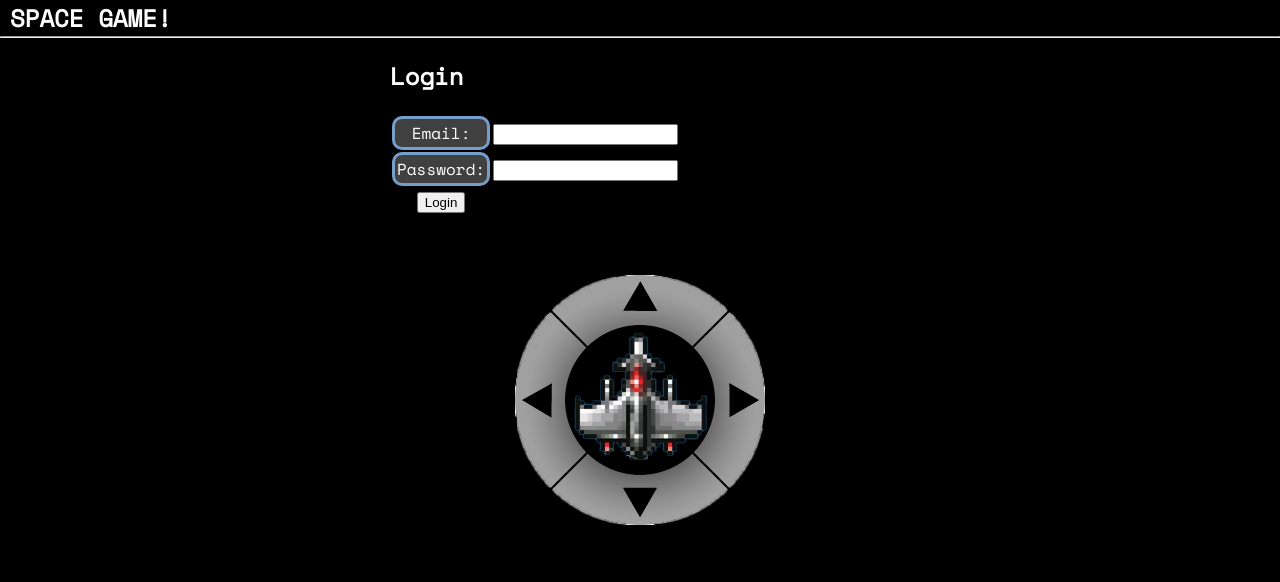
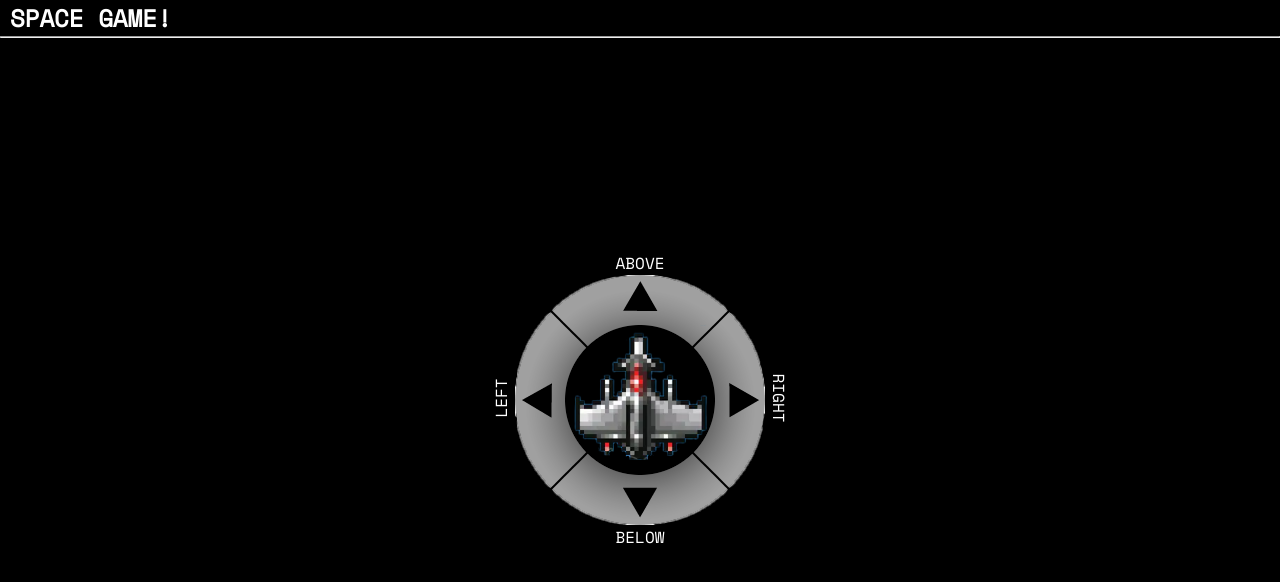
Before and after one commit to sam-sjs/space-game-vue, a Vue app: page / in a window 1280 px wide. Shown: the top 582 px of the page. Built offline with nearby package versions, Linux system fonts and the light colour scheme.

Commit message:
Setup Vuex

```diff
--- a/package.json
+++ b/package.json
@@ -10,7 +10,9 @@
   "dependencies": {
     "axios": "^0.21.1",
     "core-js": "^3.6.5",
-    "vue": "^2.6.11"
+    "es6-promise": "^4.2.8",
+    "vue": "^2.6.11",
+    "vuex": "^3.6.0"
   },
   "devDependencies": {
     "@vue/cli-plugin-babel": "~4.5.0",
--- a/src/App.vue
+++ b/src/App.vue
@@ -21,7 +21,7 @@ export default {
       helloShow: false,
       splashShow: false,
       consoleShow: true,
-      loginShow: true
+      loginShow: false
     };
   },
   components: {
--- a/src/components/CenterConsole.vue
+++ b/src/components/CenterConsole.vue
@@ -1,9 +1,9 @@
 <template>
   <div class="shipContainer">
-    <NavLinks direction="up" :position="sysBelow" prevLoc="sys_below_id"/>
-    <NavLinks direction="left" :position="sysRight" prevLoc="sys_right_id"/>
-    <NavLinks direction="right" :position="sysLeft" prevLoc="sys_left_id"/>
-    <NavLinks direction="down" :position="sysAbove" prevLoc="sys_above_id"/>
+    <NavLinks direction="up" :position="sysBelow" previous="sys_below_id"/>
+    <NavLinks direction="left" :position="sysRight" previous="sys_right_id"/>
+    <NavLinks direction="right" :position="sysLeft" previous="sys_left_id"/>
+    <NavLinks direction="down" :position="sysAbove" previous="sys_above_id"/>
     <img src="@/assets/images/nav-dial.png" alt="Navigation Controls">
     <img src="@/assets/images/ship.png" class="ship" alt="Navigation Controls">
   </div>
--- a/src/components/NavLinks.vue
+++ b/src/components/NavLinks.vue
@@ -1,5 +1,7 @@
 <template>
-  <div @click="navClick(prevLoc)" class="navLinks" :id="direction+'Nav'"></div>
+  <div @click="navClick(previous)" class="navLinks" :id="direction+'Nav'">
+    <div class="directionGuides" :id="direction+'Guide'">{{guide}}</div>
+  </div>
 </template>
 
 <script>
@@ -8,14 +10,42 @@ export default {
   props: {
     position: String,
     direction: String,
-    prevLoc: String
+    previous: String
   },
-  // Come back to here, not working because no login
+  data: function() {
+    return {
+      above: 'ABOVE',
+      left: 'LEFT',
+      right: 'RIGHT',
+      below: 'BELOW'
+    };
+  },
+  computed: {
+    guide: function() {
+      // I hate this so much, try and find something tidier, where are ruby case statements(for god sake why is there no obvious way to return directly from the 'if' statement...)
+      let system = '';
+      if(this.direction === 'up') {
+        system = this.above;
+      } else if (this.direction === 'left') {
+        system = this.left;
+      } else if (this.direction === 'right') {
+        system = this.right;
+      } else if (this.direction === 'down') {
+        system = this.below;
+      }
+      return system;
+    }
+  },
   methods: {
-    navClick: function(prevLoc) {
-      this.$http.get('http://localhost:3000/systems')
-        .then(function(response) {
-          console.log(prevLoc, response);
+    navClick: function(previous) {
+      this.$http.post('http://localhost:3000/systems', null, {params: {prev_loc: previous}})
+        .then((response) => {
+          console.log(response.data.sysBelow);
+          console.log(this.below);
+          this.above = response.data.sysAbove;
+          this.left = response.data.sysLeft;
+          this.right = response.data.sysRight;
+          this.below = response.data.sysBelow;
         })
         .catch(function(error) {
           console.warn(error);
@@ -27,7 +57,7 @@ export default {
 
 <style scoped>
 .navLinks {
-  position:absolute;
+  position: absolute;
   display: block;
   text-align: center;
   cursor: pointer;
@@ -60,4 +90,30 @@ export default {
   height: 150px;
   width: 50px;
 }
+
+.directionGuides {
+  position: absolute;
+  text-align: center;
+  width: 150px;
+}
+
+#upGuide {
+  bottom: 50px;
+}
+
+#rightGuide {
+  top: 61px;
+  left: -11px;
+  transform: rotate(90deg);
+}
+
+#downGuide {
+  top: 50px;
+}
+
+#leftGuide {
+  top: 61px;
+  right: -11px;
+  transform: rotate(-90deg);
+}
 </style>
--- a/src/main.js
+++ b/src/main.js
@@ -1,5 +1,6 @@
 import Vue from 'vue'
 import App from './App.vue'
+import Vuex from './vuex'
 import axios from 'axios'
 
 Vue.prototype.$http = axios
@@ -12,5 +13,6 @@ if(accessToken) {
 Vue.config.productionTip = false
 
 new Vue({
+  Vuex,
   render: h => h(App),
 }).$mount('#app')
--- /dev/null
+++ b/src/vuex/index.js
@@ -0,0 +1,15 @@
+import Vue from 'vue'
+import Vuex from 'vuex'
+
+Vue.use(Vuex)
+
+export default new Vuex.Store({
+  state: {
+  },
+  mutations: {
+  },
+  actions: {
+  },
+  modules: {
+  }
+})
```
Also changed, not shown: 1 other file (tests, documents, lock files or other folders).
